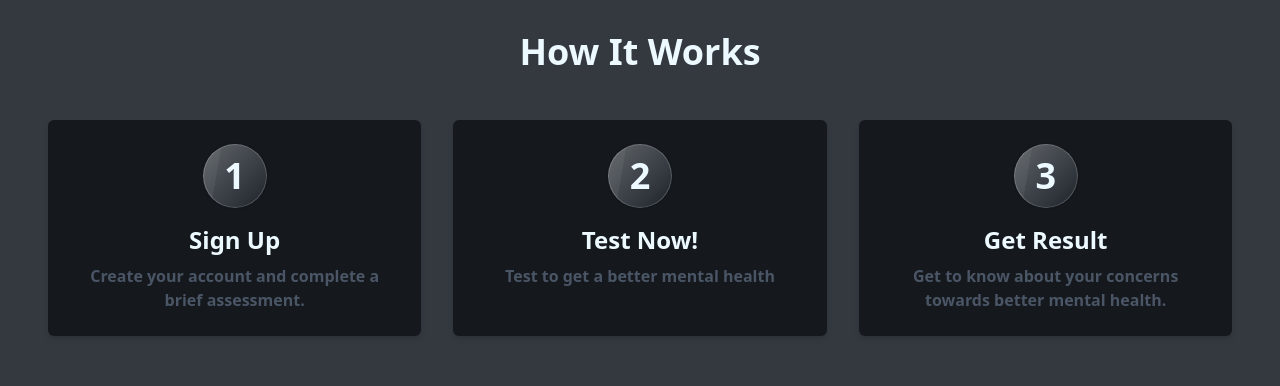
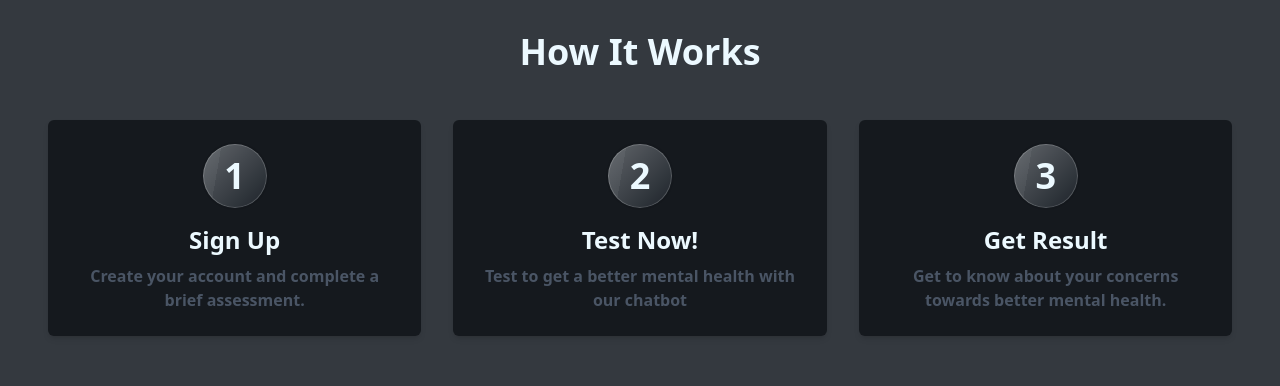
Before and after one commit to TBS96/neuroAI-client, a React (Vite) app: page / in a window 1280 px wide. Shown: the part 1600-1986 px from the top of the page. Built offline with nearby package versions, Linux system fonts and the light colour scheme.

Commit message:
fix: improve description in Test Now! section for clarity
Signed-off-by: TBS96 <9tbs6@proton.me>

```diff
--- a/src/components/Home/HowItWorksSection.jsx
+++ b/src/components/Home/HowItWorksSection.jsx
@@ -18,7 +18,7 @@ const HowItWorksSection = () => {
                             {
                                 number: '2',
                                 title: 'Test Now!',
-                                desc: 'Test to get a better mental health',
+                                desc: 'Test to get a better mental health with our chatbot',
                                 link: '/chatbot',
                             },
                             {
@@ -30,7 +30,8 @@ const HowItWorksSection = () => {
                         ].map(({ number, title, desc, link }, index) => {
                             const aos = index === 0 ? 'fade-up' : index === 1 ? 'zoom-in' : 'flip-up'
                             return (
-                                <div key={index} data-aos={aos} data-aos-delay={index * 200} className='flex flex-col items-center bg-base-300 p-6 rounded-md shadow-md hover:shadow-2xl transition-all duration-300 hover:translate-x-4 hover:cursor-pointer'>
+                                <div key={index} data-aos={aos} data-aos-delay={index * 200}>
+                                    <div className='flex flex-col items-center bg-base-300 p-6 rounded-md shadow-md hover:shadow-2xl transition-all duration-300 hover:translate-x-4 hover:cursor-pointer'>
                                         <Link to={link} className='block w-full'>
                                             <div className='text-4xl font-bold bg-base-100 glass w-16 h-16 flex items-center justify-center rounded-full mb-4 mx-auto'>
                                                 {number}
@@ -38,6 +39,7 @@ const HowItWorksSection = () => {
                                             <h3 className='text-2xl font-extrabold'>{title}</h3>
                                             <p className='mt-2 text-gray-600 font-bold'>{desc}</p>
                                         </Link>
+                                    </div>
                                 </div>
                             )
                         })}
```
Lines whose indentation alone changed are shown as unchanged.
